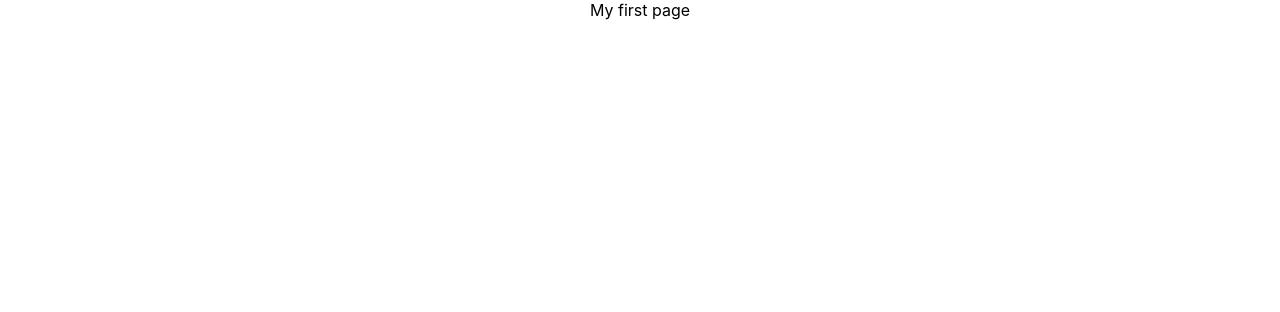
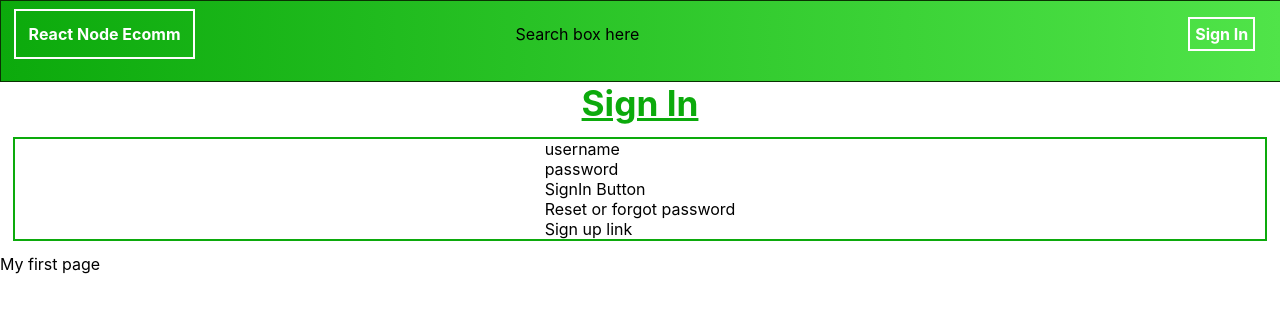
Before and after one commit to rupamswain1/react-node-shop-frontend, a React (Create React App) app: page / in a window 1280 px wide. Shown: the top 312 px of the page. Built offline with nearby package versions, Linux system fonts and the light colour scheme.

Commit message:
header completed

```diff
--- a/package.json
+++ b/package.json
@@ -9,6 +9,7 @@
     "react": "^17.0.2",
     "react-dom": "^17.0.2",
     "react-scripts": "4.0.3",
+    "sass": "^1.35.1",
     "web-vitals": "^1.0.1"
   },
   "scripts": {
--- a/src/App.css
+++ /dev/null
@@ -1,38 +0,0 @@
-.App {
-  text-align: center;
-}
-
-.App-logo {
-  height: 40vmin;
-  pointer-events: none;
-}
-
-@media (prefers-reduced-motion: no-preference) {
-  .App-logo {
-    animation: App-logo-spin infinite 20s linear;
-  }
-}
-
-.App-header {
-  background-color: #282c34;
-  min-height: 100vh;
-  display: flex;
-  flex-direction: column;
-  align-items: center;
-  justify-content: center;
-  font-size: calc(10px + 2vmin);
-  color: white;
-}
-
-.App-link {
-  color: #61dafb;
-}
-
-@keyframes App-logo-spin {
-  from {
-    transform: rotate(0deg);
-  }
-  to {
-    transform: rotate(360deg);
-  }
-}
--- a/src/App.js
+++ b/src/App.js
@@ -1,9 +1,12 @@
 import logo from './logo.svg';
-import './App.css';
-
+import './App.scss';
+import Header from './components/header/headerComponent';
+import SignIn from './pages/signIn/signInComponent'
 function App() {
   return (
-    <div className="App">
+    <div className="react-node-store-container">
+      <Header/>
+      <SignIn/>
        My first page
     </div>
   );
--- /dev/null
+++ b/src/App.scss
@@ -0,0 +1,5 @@
+.react-node-store-container{
+    height: 100vh;
+    width: 100vw;
+    overflow-y: auto;
+}
--- /dev/null
+++ b/src/components/header/headerComponent.jsx
@@ -0,0 +1,27 @@
+import React from 'react';
+import "./headerStyle.scss";
+
+class Header extends React.Component{
+    render(){
+        return(
+                <navbar>
+                    <div className='navBarContainer' id="navBarContainer">
+                        <div className="ecommHome" id="ecommHome">
+                            React Node Ecomm
+                        </div>
+                        <div className="searchBoxContainer" id="searchBoxContainer">
+                            Search box here
+                        </div>
+                        <ul className="headerOptions" id="headerOptions" >
+                            <li className="option" id="option1">
+                                Sign In
+                            </li>
+
+                        </ul>
+                    </div>
+                </navbar>
+        )
+    }
+}
+
+export default Header;
--- /dev/null
+++ b/src/components/header/headerStyle.scss
@@ -0,0 +1,82 @@
+@keyframes myAnim {
+    0% {
+      animation-timing-function: ease-out;
+      transform: scale(1);
+      transform-origin: center center;
+    }
+
+    10% {
+      animation-timing-function: ease-in;
+      transform: scale(0.91);
+    }
+
+    17% {
+      animation-timing-function: ease-out;
+      transform: scale(0.98);
+    }
+
+    33% {
+      animation-timing-function: ease-in;
+      transform: scale(0.87);
+    }
+
+    45% {
+      animation-timing-function: ease-out;
+      transform: scale(1);
+    }
+  }
+
+ $text-color:white;
+.navBarContainer{
+    display: flex;
+    flex-direction: row;
+    flex-wrap:wrap;
+    justify-content:space-between;
+    align-items: baseline;
+    border: 1px solid rgb(10, 49, 3);
+    background: rgb(1,59,41);
+    background: linear-gradient(90deg, #0caa0c 0%, #50e449 100%);
+    width:100%;
+    height:10%;
+    .ecommHome{
+        //order:-1;
+        flex-basis: auto;
+       // align-self: auto;
+        font-size: 100%;
+        color:$text-color;
+       // width:11%;
+        //height:40%;
+        border:2px solid white;
+        font-weight: bold;
+        padding: 1%;
+        margin-bottom: 1%;
+        margin-left: 1%;
+        &:hover{
+            cursor: pointer;
+            animation: myAnim 2s ease 0s 1 normal forwards;
+        }
+    }
+    .searchBoxContainer{
+        flex-shrink: 5;
+    }
+    .headerOptions{
+        display: flex;
+        justify-content: flex-end;
+        width: 20%;
+         padding-right: 2%;
+        .option{
+            list-style-type: none; /* Remove bullets */
+            padding: 0; /* Remove padding */
+            margin: 0; /* Remove margins */
+            padding: 2%;
+            color: $text-color;
+            font-weight: bold;
+            border: 2px solid white;
+
+            &:hover{
+                cursor: pointer;
+                animation: myAnim 2s ease 0s 1 normal forwards;
+            }
+        }
+    }
+}
--- a/src/index.js
+++ b/src/index.js
@@ -6,7 +6,9 @@ import reportWebVitals from './reportWebVitals';
 
 ReactDOM.render(
   <React.StrictMode>
-    <App />
+
+      <App />
+
   </React.StrictMode>,
   document.getElementById('root')
 );
--- /dev/null
+++ b/src/pages/signIn/signInComponent.jsx
@@ -0,0 +1,33 @@
+import React from 'react';
+import './signInStyle.scss';
+class SignIn extends React.Component{
+    render(){
+        return(
+            <>
+             <div className="signInHeading">Sign In</div>
+            <div className="signIn-container">
+
+                <div className="signIn-inputFields">
+                    <div className="usernameField">
+                        username
+                    </div>
+                    <div className="passwordField">
+                        password
+                    </div>
+                </div>
+                <div classname="signin-Button">
+                    SignIn Button
+                </div>
+                <div className="reset-forgot-password">
+                    Reset or forgot password
+                </div>
+                <div className="signup-link">
+                    Sign up link
+                </div>
+            </div>
+            </>
+        );
+    }
+}
+
+export default SignIn;
--- /dev/null
+++ b/src/pages/signIn/signInStyle.scss
@@ -0,0 +1,22 @@
+$primary-color:#0caa0c;
+.signInHeading{
+    font-size: 2.2em;
+    display: flex;
+    flex-direction: column;
+    justify-content: center;
+    flex-wrap: wrap;
+    align-content: center;
+    color: $primary-color;
+    font-weight: bold;
+    text-decoration: underline;
+}
+.signIn-container{
+    display: flex;
+    flex-direction: column;
+    justify-content: center;
+    flex-wrap: wrap;
+    align-content: center;
+    border: 2px solid $primary-color;
+    margin: 1%;
+
+}
```
Also changed, not shown: 2 other files (tests, documents, lock files or other folders).
